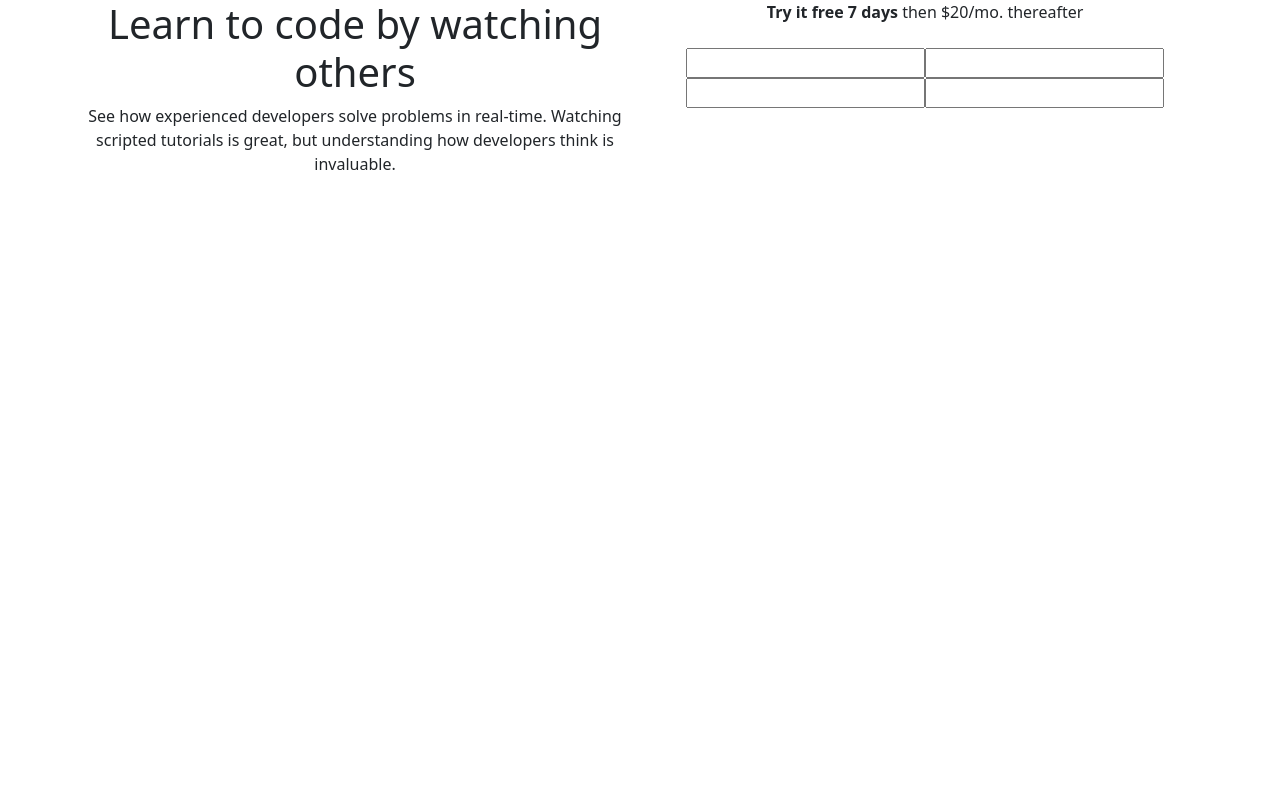
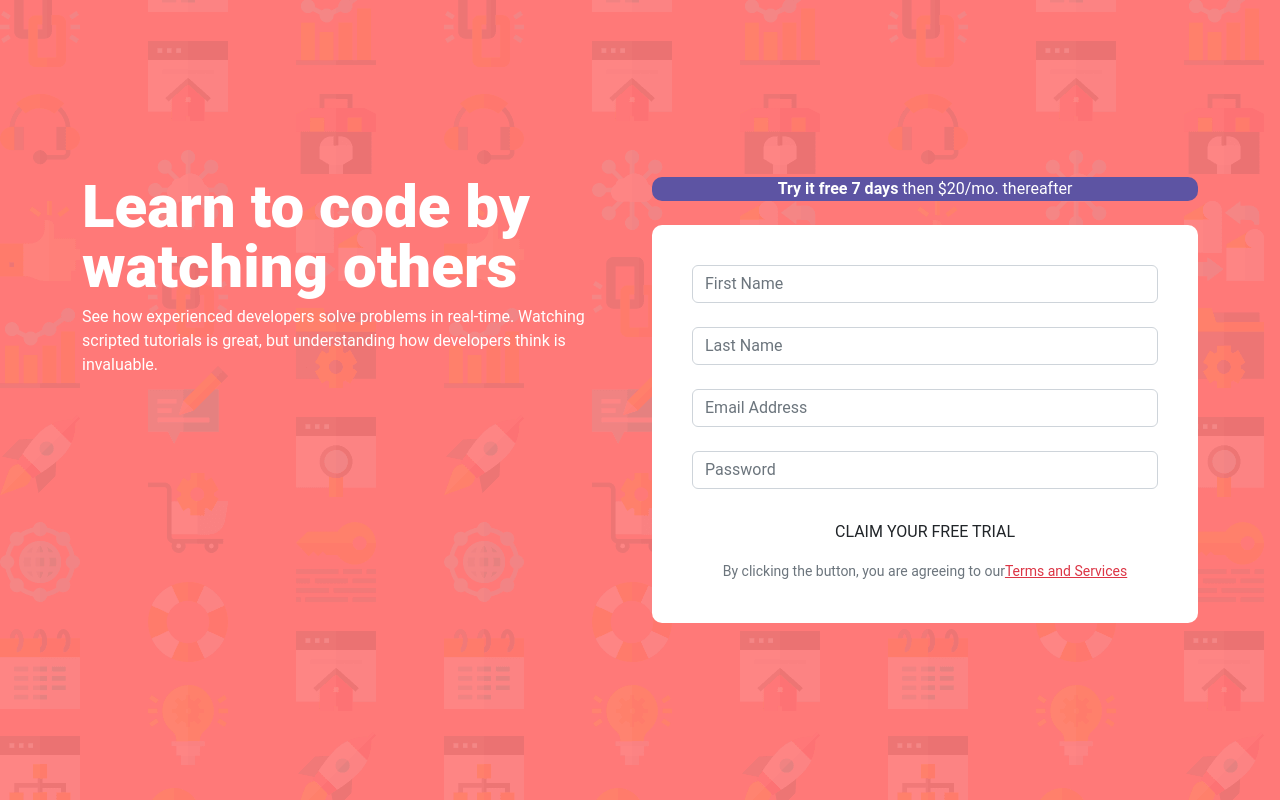
Before and after one commit to Minebright-Inc/interview-test, a React (Create React App) app in the folder my-app/: page / in a window 1280 px wide. Built offline with nearby package versions, Linux system fonts and the light colour scheme.

Commit message:
initializing styles

```diff
--- a/my-app/src/App.css
+++ b/my-app/src/App.css
@@ -1,38 +1,20 @@
-.App {
-  text-align: center;
+h1 {
+  font-size: 60px !important;
+  line-height: 60px !important;
+  font-weight: 900 !important;
 }
 
-.App-logo {
-  height: 40vmin;
-  pointer-events: none;
+body {
+  background: url("assets/bg-intro-desktop.png") rgba(255, 121, 120, 1) !important;
+  color: white !important;
+  font-family: "Roboto", sans-serif !important;
 }
-
-@media (prefers-reduced-motion: no-preference) {
-  .App-logo {
-    animation: App-logo-spin infinite 20s linear;
-  }
+.trail {
+  background-color: rgba(93, 84, 163, 1);
+  border-radius: 10px;
 }
-
-.App-header {
-  background-color: #282c34;
-  min-height: 100vh;
-  display: flex;
-  flex-direction: column;
-  align-items: center;
-  justify-content: center;
-  font-size: calc(10px + 2vmin);
-  color: white;
+form {
+  background-color: white;
+  border-radius: 10px;
+  padding: 40px;
 }
-
-.App-link {
-  color: #61dafb;
-}
-
-@keyframes App-logo-spin {
-  from {
-    transform: rotate(0deg);
-  }
-  to {
-    transform: rotate(360deg);
-  }
-}
--- a/my-app/src/App.js
+++ b/my-app/src/App.js
@@ -1,15 +1,15 @@
-import logo from "./logo.svg";
 import "./App.css";
 import { Leftpart } from "./components/Leftpart";
 import { Rightpart } from "./components/Rightpart";
 import { Container, Row, Col } from "react-bootstrap";
 import "bootstrap/dist/css/bootstrap.min.css";
 import React, { Component } from "react";
+
 class App extends Component {
   render() {
     return (
       <div className="App">
-        <Container className="">
+        <Container className="container d-flex align-items-center justify-content-center vh-100">
           <Row>
             <Leftpart />
             <Rightpart />
--- a/my-app/src/components/Rightpart.js
+++ b/my-app/src/components/Rightpart.js
@@ -4,16 +4,68 @@ import { Col } from "react-bootstrap";
 export const Rightpart = () => {
   return (
     <Col md={6} className="col-md-6">
-      <div className=" mb-4">
-        <p className="">
+      <div className="trail text-center mb-4">
+        <p className="mb-0">
           <strong>Try it free 7 days</strong> then $20/mo. thereafter
         </p>
       </div>
-      <Form>
-        <input type="text" />
-        <input type="text" />
-        <input type="text" />
-        <input type="text" />
+      <Form method="post">
+        <div className="mb-4">
+          <Form.Group className="mb-4">
+            <input
+              className="w-100 form-control"
+              type="text"
+              name="firstname"
+              id="first-Name"
+              placeholder="First Name"
+              aria-label="firstname"
+              required
+            />
+          </Form.Group>
+          <div className="mb-4">
+            <Form.Control
+              className="w-100 form-control"
+              type="text"
+              id="lastname"
+              name="lastname"
+              placeholder="Last Name"
+              aria-label="lastname"
+              required
+            />
+          </div>
+          <div className="mb-4">
+            <input
+              className="w-100 form-control"
+              type="email"
+              name="email"
+              id="email"
+              placeholder="Email Address"
+              aria-label="email"
+              required
+            />
+          </div>
+          <div className="mb-4">
+            <input
+              className="w-100 form-control"
+              type="password"
+              name="password"
+              id="password"
+              placeholder="Password"
+              required
+            />
+          </div>
+        </div>
+        <div className="mb-2">
+          <button className="btn w-100">CLAIM YOUR FREE TRIAL</button>
+        </div>
+        <div className="w-100 text-muted text-center">
+          <small className="">
+            By clicking the button, you are agreeing to our
+            <a className="text-danger" href="{}">
+              Terms and Services
+            </a>
+          </small>
+        </div>
       </Form>
     </Col>
   );
```
